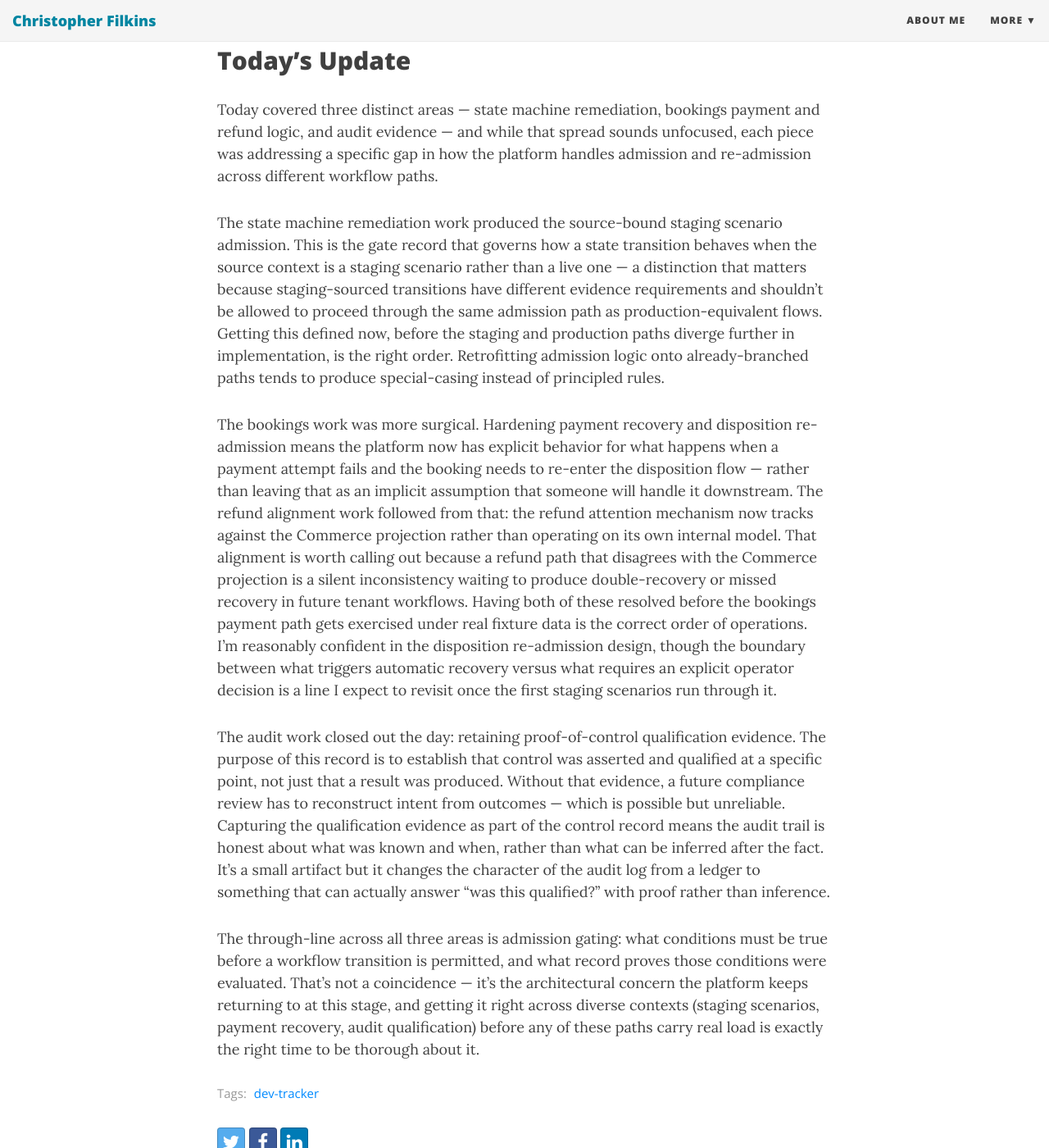
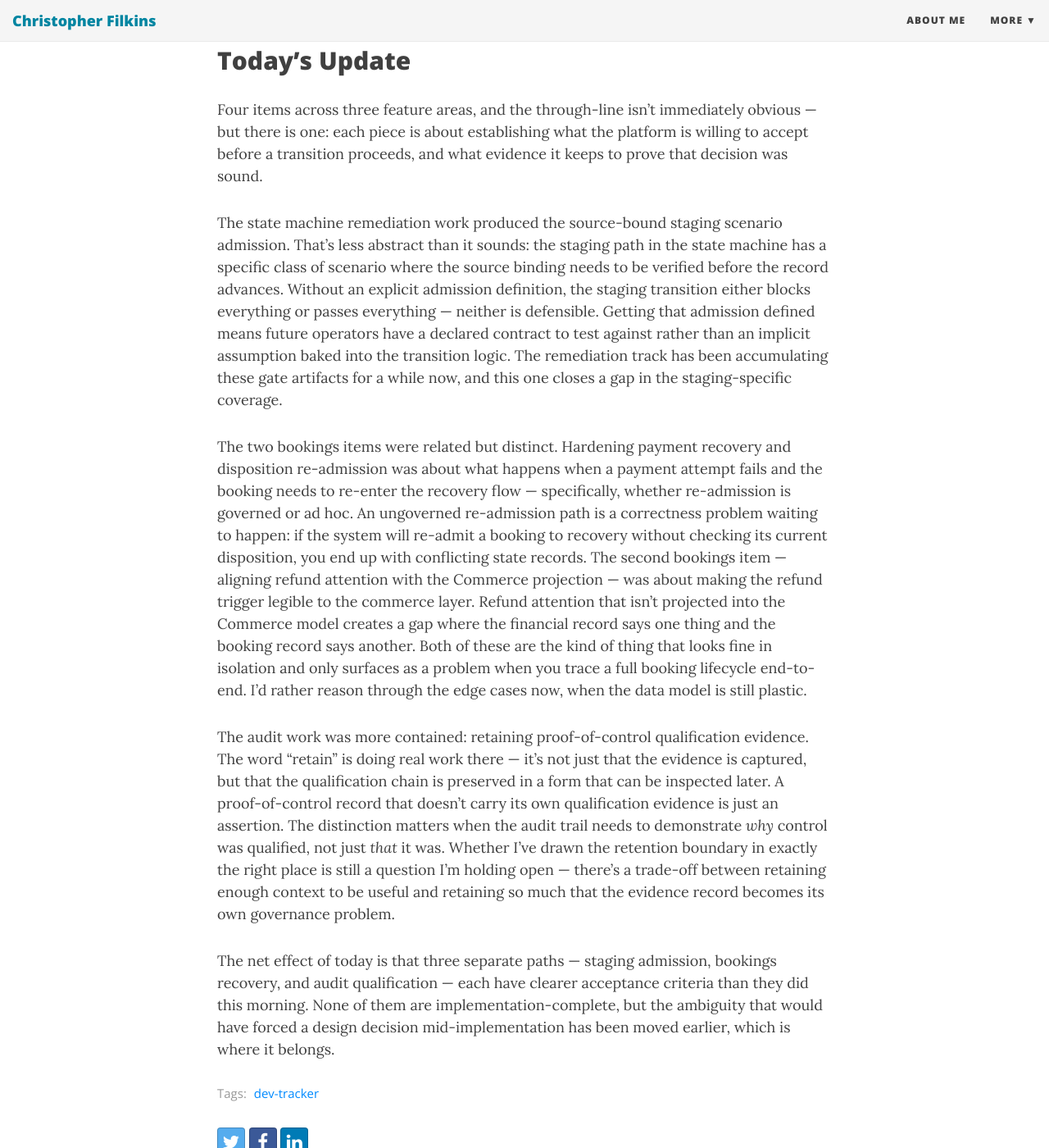
Before and after one commit to filchyboy/filchyboy.github.io, a Jekyll site: the page built from _posts/2026-10-25-daily-dev-log.md, in a window 1280 px wide and 1400 px high, scrolled down 3969 px. Shown: the whole window at 82% size. Built offline with Jekyll 4.4.1, drawn with Linux system fonts in a browser that asks for light colours; nearby versions of some CDN libraries.

Commit message:
Update daily dev log: 2026-10-25

```diff
--- a/_posts/2026-10-25-daily-dev-log.md
+++ b/_posts/2026-10-25-daily-dev-log.md
@@ -54,21 +54,21 @@ The `browser-experience-closeout` set (66 items, no recent activity) is not touc
 
 
 <!-- SECTION: ACCOMPLISHED START -->
-<!-- publication-digest: c09ca6fd0d700db0a0f6cec00a2e559cb528cc167a3bac9cc2f9fcb96069f954 -->
-<!-- publication-revision: ac123fa8e29c48d4b0884376839c6d77 -->
-<!-- accomplished-generated: 2026-10-26T03:03:56.353227+00:00 -->
+<!-- publication-digest: 6fd6b49b8015d35aa97f8656ebdd8778ddb71bd16ac35bd47a81a4c87cd8df83 -->
+<!-- publication-revision: b722a55252d7426591ce3c38ab61e3e2 -->
+<!-- accomplished-generated: 2026-10-26T14:12:57.388498+00:00 -->
 
 ## Today's Update
 
-Today covered three distinct areas — state machine remediation, bookings payment and refund logic, and audit evidence — and while that spread sounds unfocused, each piece was addressing a specific gap in how the platform handles admission and re-admission across different workflow paths.
+Four items across three feature areas, and the through-line isn't immediately obvious — but there is one: each piece is about establishing what the platform is willing to accept before a transition proceeds, and what evidence it keeps to prove that decision was sound.
 
-The state machine remediation work produced the source-bound staging scenario admission. This is the gate record that governs how a state transition behaves when the source context is a staging scenario rather than a live one — a distinction that matters because staging-sourced transitions have different evidence requirements and shouldn't be allowed to proceed through the same admission path as production-equivalent flows. Getting this defined now, before the staging and production paths diverge further in implementation, is the right order. Retrofitting admission logic onto already-branched paths tends to produce special-casing instead of principled rules.
+The state machine remediation work produced the source-bound staging scenario admission. That's less abstract than it sounds: the staging path in the state machine has a specific class of scenario where the source binding needs to be verified before the record advances. Without an explicit admission definition, the staging transition either blocks everything or passes everything — neither is defensible. Getting that admission defined means future operators have a declared contract to test against rather than an implicit assumption baked into the transition logic. The remediation track has been accumulating these gate artifacts for a while now, and this one closes a gap in the staging-specific coverage.
 
-The bookings work was more surgical. Hardening payment recovery and disposition re-admission means the platform now has explicit behavior for what happens when a payment attempt fails and the booking needs to re-enter the disposition flow — rather than leaving that as an implicit assumption that someone will handle it downstream. The refund alignment work followed from that: the refund attention mechanism now tracks against the Commerce projection rather than operating on its own internal model. That alignment is worth calling out because a refund path that disagrees with the Commerce projection is a silent inconsistency waiting to produce double-recovery or missed recovery in future tenant workflows. Having both of these resolved before the bookings payment path gets exercised under real fixture data is the correct order of operations. I'm reasonably confident in the disposition re-admission design, though the boundary between what triggers automatic recovery versus what requires an explicit operator decision is a line I expect to revisit once the first staging scenarios run through it.
+The two bookings items were related but distinct. Hardening payment recovery and disposition re-admission was about what happens when a payment attempt fails and the booking needs to re-enter the recovery flow — specifically, whether re-admission is governed or ad hoc. An ungoverned re-admission path is a correctness problem waiting to happen: if the system will re-admit a booking to recovery without checking its current disposition, you end up with conflicting state records. The second bookings item — aligning refund attention with the Commerce projection — was about making the refund trigger legible to the commerce layer. Refund attention that isn't projected into the Commerce model creates a gap where the financial record says one thing and the booking record says another. Both of these are the kind of thing that looks fine in isolation and only surfaces as a problem when you trace a full booking lifecycle end-to-end. I'd rather reason through the edge cases now, when the data model is still plastic.
 
-The audit work closed out the day: retaining proof-of-control qualification evidence. The purpose of this record is to establish that control was asserted and qualified at a specific point, not just that a result was produced. Without that evidence, a future compliance review has to reconstruct intent from outcomes — which is possible but unreliable. Capturing the qualification evidence as part of the control record means the audit trail is honest about what was known and when, rather than what can be inferred after the fact. It's a small artifact but it changes the character of the audit log from a ledger to something that can actually answer "was this qualified?" with proof rather than inference.
+The audit work was more contained: retaining proof-of-control qualification evidence. The word "retain" is doing real work there — it's not just that the evidence is captured, but that the qualification chain is preserved in a form that can be inspected later. A proof-of-control record that doesn't carry its own qualification evidence is just an assertion. The distinction matters when the audit trail needs to demonstrate *why* control was qualified, not just *that* it was. Whether I've drawn the retention boundary in exactly the right place is still a question I'm holding open — there's a trade-off between retaining enough context to be useful and retaining so much that the evidence record becomes its own governance problem.
 
-The through-line across all three areas is admission gating: what conditions must be true before a workflow transition is permitted, and what record proves those conditions were evaluated. That's not a coincidence — it's the architectural concern the platform keeps returning to at this stage, and getting it right across diverse contexts (staging scenarios, payment recovery, audit qualification) before any of these paths carry real load is exactly the right time to be thorough about it.
+The net effect of today is that three separate paths — staging admission, bookings recovery, and audit qualification — each have clearer acceptance criteria than they did this morning. None of them are implementation-complete, but the ambiguity that would have forced a design decision mid-implementation has been moved earlier, which is where it belongs.
 
 <!-- accomplished-unit-ids: audit-retain-proof-of-control-qualification-evidence,bookings-align-refund-attention-with-commerce,bookings-harden-payment-recovery-disposition-re-admission,sma-integrated-acceptance-admission -->
 <!-- SECTION: ACCOMPLISHED END -->
```
